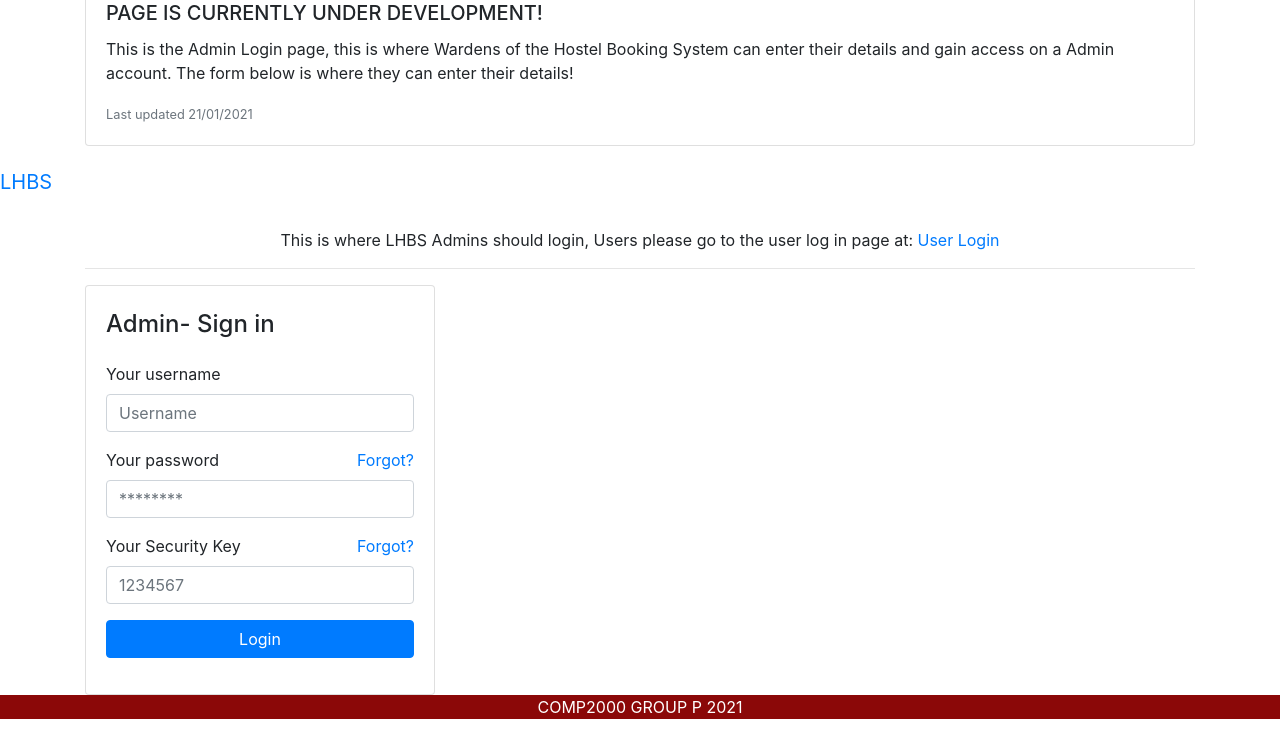
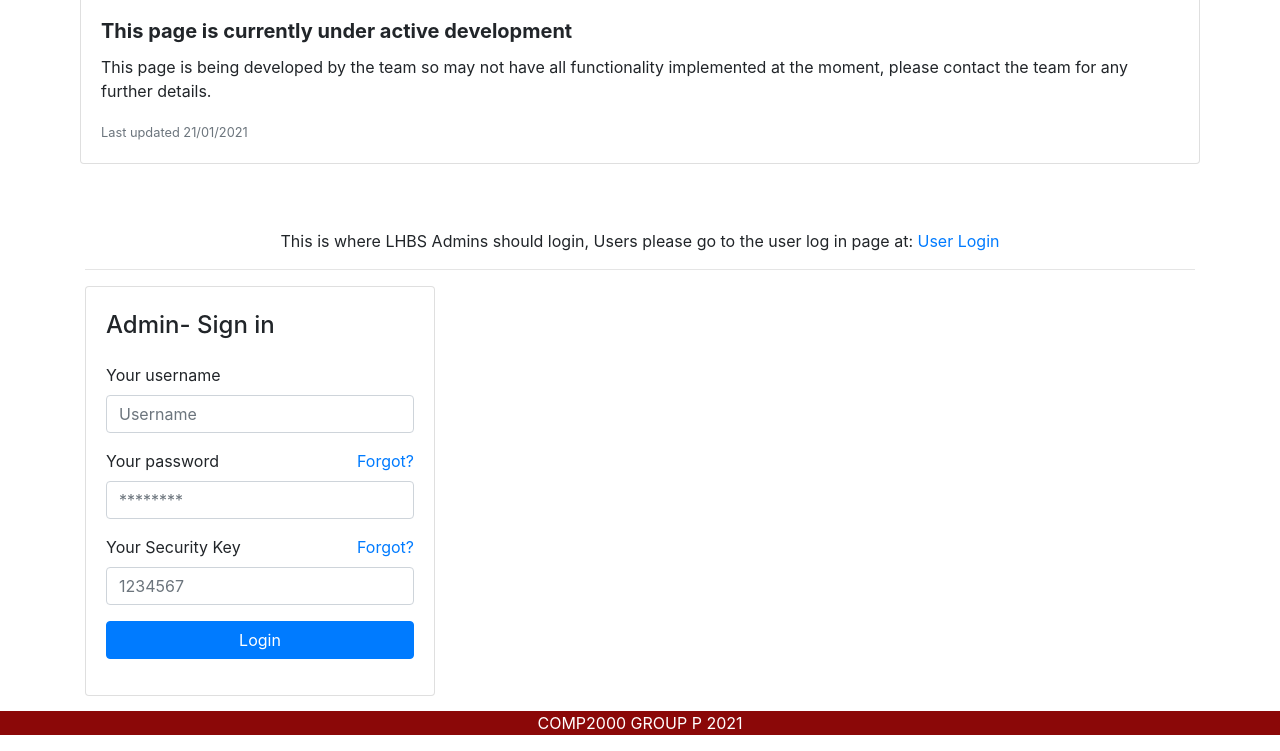
Before and after one commit to Will-Stewart/COMP2003-2020-GROUP-P-LHBS, a PHP site: page /loginAdmin.php in a window 1280 px wide. Shown: the part 933-1684 px from the top of the page. Before the commit the page ends 1652 px from the top, so only its background shows below. Run offline with PHP 8.4, Linux system fonts and the light colour scheme.

Commit message:
Update padding on pages and implement single PHP file for development banner

```diff
--- a/public/adminPortal.php
+++ b/public/adminPortal.php
@@ -1,5 +1,6 @@
 <?php
 include_once 'header.php';
+include_once 'developmentNotice.php';
 ?>
 
 <div class="container">
--- /dev/null
+++ b/public/developmentNotice.php
@@ -0,0 +1,33 @@
+<html lang="en">
+
+<head>
+    <meta charset="utf-8">
+    <meta name="viewport" content="width=device-width, initial-scale=1">
+    <link rel="stylesheet" href="https://maxcdn.bootstrapcdn.com/bootstrap/4.5.2/css/bootstrap.min.css">
+    <script src="https://ajax.googleapis.com/ajax/libs/jquery/3.5.1/jquery.min.js"></script>
+    <script src="https://maxcdn.bootstrapcdn.com/bootstrap/3.4.1/js/bootstrap.min.js"></script>
+    <title>Llafan Hotel Booking System</title>
+</head>
+
+
+<div class="container" style="padding: 10px">
+    <div class="card mb-3">
+        <img src="../assets/img/DEVELOPMENT.png" class="card-img-top" alt="...">
+        <div class="card-body">
+            <h5 class="card-title" style="font-weight: bold">This page is currently under active development</h5>
+            <p class="card-text"> This page is being developed by the team so may not have all functionality implemented at the moment, please contact the team for any further details.</p>
+            <p class="card-text"><small class="text-muted">Last updated 21/01/2021</small></p>
+        </div>
+    </div>
+</div>
+
+<!-- Here are the old development write ups which were on each of the pages -->
+
+<!-- This page is going to contain a Booking Form which allows Volunteers/Non Volunteers to create a booking in order to stay at the Talyllyn Railway Hostel. Beneath this you can see a basic interpretation of what we want to achieve and what this page is going to contain! -->
+
+<!-- This is the Admin Login page, this is where Wardens of the Hostel Booking System can enter their details and gain access on a Admin account.
+     The form below is where they can enter their details! -->
+
+<!-- This is the Login page, this is where Volunteers can enter their details and gain access on a Volunteer account. The form below is where they can enter their details! -->
+
+</html>
--- a/public/loginAdmin.php
+++ b/public/loginAdmin.php
@@ -1,30 +1,11 @@
 <?php
 include_once 'header.php';
+include_once 'developmentNotice.php';
 ?>
-
-<div class="container">
-    <div class="card mb-3">
-        <img src="../assets/img/DEVELOPMENT.png" class="card-img-top" alt="...">
-        <div class="card-body">
-            <h5 class="card-title">PAGE IS CURRENTLY UNDER DEVELOPMENT!</h5>
-            <p class="card-text">This is the Admin Login page, this is where Wardens of the Hostel Booking System can enter their details and gain access on a Admin account.
-                The form below is where they can enter their details!</p>
-            <p class="card-text"><small class="text-muted">Last updated 21/01/2021</small></p>
-        </div>
-    </div>
-</div>
-
-    <div class="mx-auto order-0">
-        <a class="navbar-brand mx-auto" href="#">LHBS</a>
-        <button class="navbar-toggler" type="button" data-toggle="collapse" data-target=".dual-collapse2">
-            <span class="navbar-toggler-icon"></span>
-        </button>
-    </div>
-</nav>
 
 <!--This is the admin login form-->
 
-<div class="container">
+<div class="container" style="padding: 15px;">
     <br>  <p class="text-center">This is where LHBS Admins should login, Users please go to the user log in page at: <a href="loginUser.php"> User Login</a></p>
     <hr>
 
@@ -64,11 +45,7 @@ include_once 'header.php';
     </div>
 
 
-
-
-
 </div>
-</html>
 
 <?php
 include_once 'footer.php';
--- a/public/support.php
+++ b/public/support.php
@@ -6,7 +6,7 @@ include_once 'header.php';
     <div class="card mb-3">
         <img src="../assets/img/DEVELOPMENT.png" class="card-img-top" alt="...">
         <div class="card-body">
-            <h5 class="card-title">PAGE IS CURRENTLY UNDER DEVELOPMENT!</h5>
+            <h5 class="card-title" style="font-weight: bold">This page is currently under active development</h5>
             <p class="card-text">This page is going to contain supportive information for the user e.g. how to navigate the site, how to login, how to sign up etc.
             This page is too help users understand the website and what to do!</p>
             <p class="card-text"><small class="text-muted">Last updated 21/01/2021</small></p>
```
Also changed, not shown: public/loginUser.php (+3 -16 lines).
